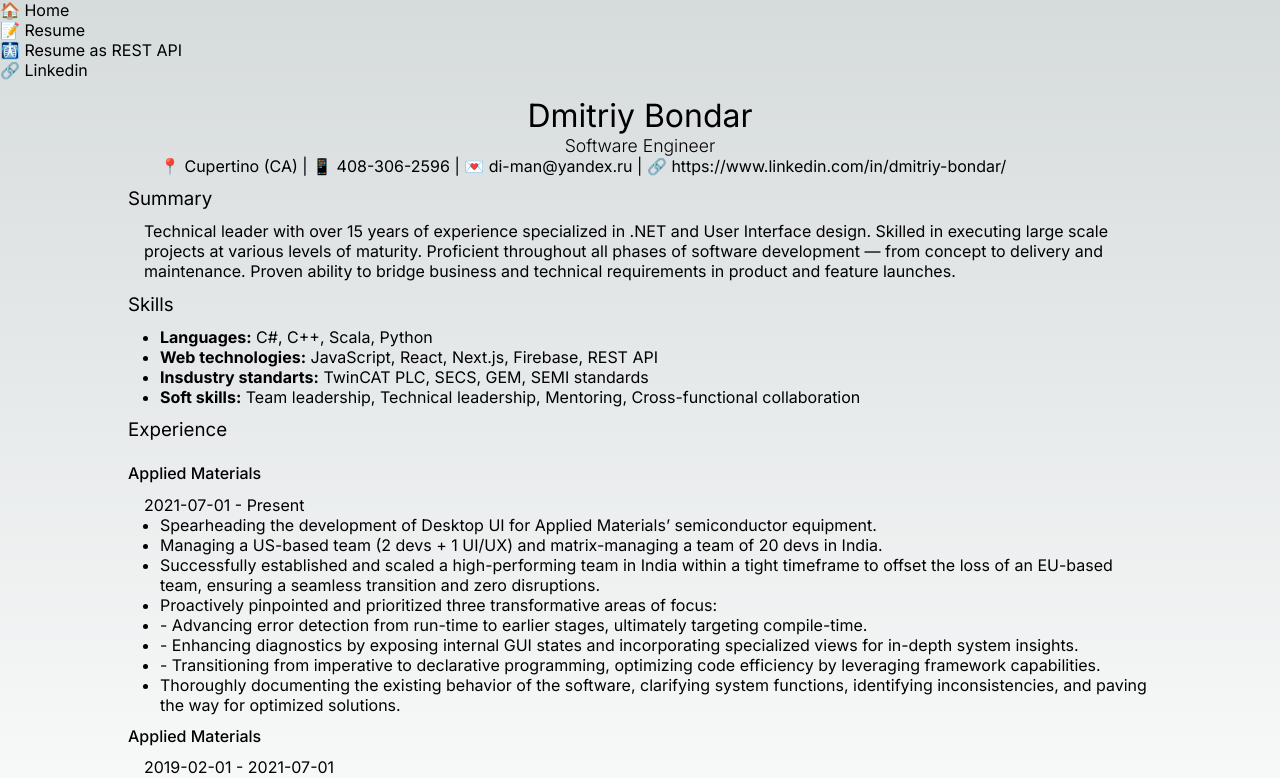
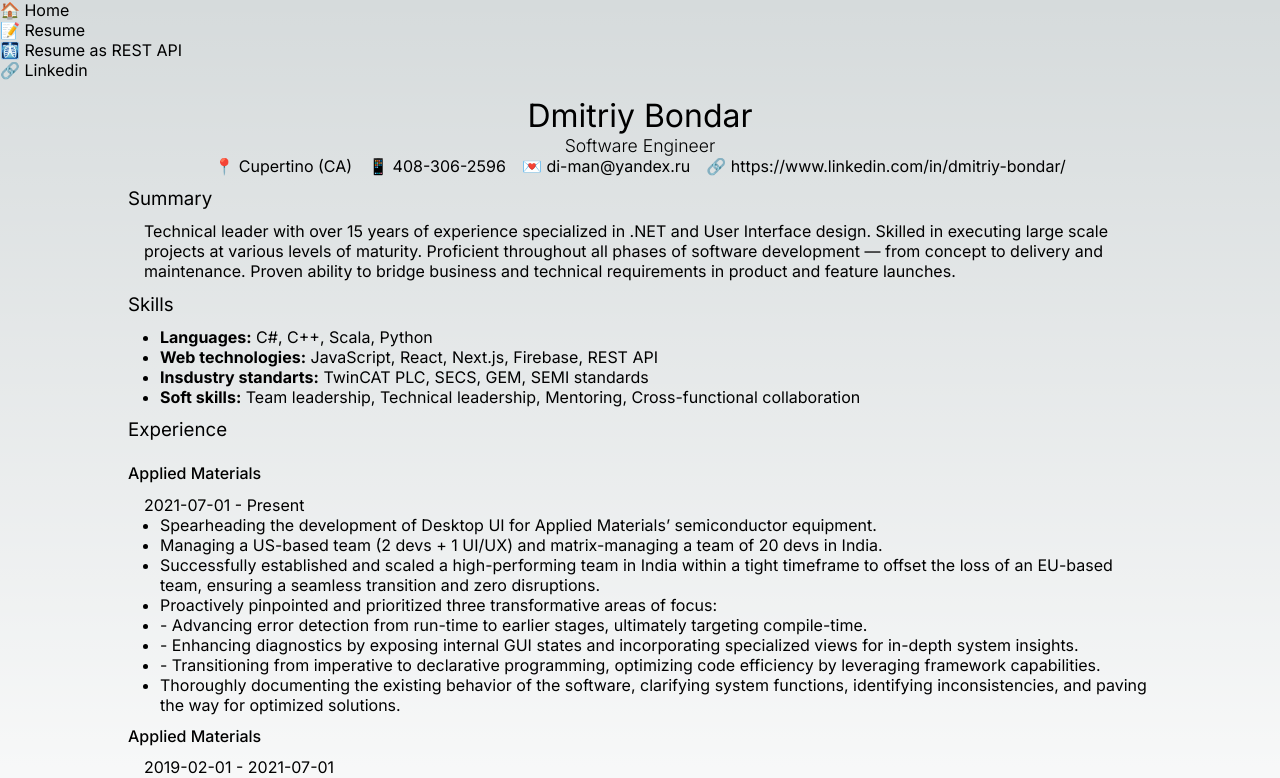
Before and after one commit to Chiocciola/resume-api, a Next.js app: page /resume in a window 1280 px wide. Shown: the top 778 px of the page. Built offline with nearby package versions, Linux system fonts and the light colour scheme.

Commit message:
Fix contact details using css

```diff
--- a/app/page.module.css
+++ b/app/page.module.css
@@ -40,12 +40,17 @@
   margin-left: 2rem;
 }
 
-.flexlist li + li::before {
-  content: " | ";
+.flexlist ul {
+  margin: 0;
+  text-align: center;
 }
 
+
 .flexlist li {
-  display: inline;
+  position: relative;
+  display: inline-block;
+  text-wrap: nowrap;
+  margin: 0rem 0.5rem;
 }
 
 /* Mobile */
--- a/app/resume/page.jsx
+++ b/app/resume/page.jsx
@@ -36,10 +36,10 @@
 
             <div className={styles.flexlist}>
                 <ul>
-                    <li><nobr>📍 {resume.location}</nobr></li>
-                    <li><a href={`tel:${resume.phone}`}><nobr>📱 {resume.phone}</nobr></a></li>
-                    <li><a href={`mailto:${resume.email}`}><nobr>💌 {resume.email}</nobr></a></li>
-                    <li><a href={resume.homePage}><nobr>🔗 {resume.homePage}</nobr></a></li>
+                    <li>📍 {resume.location}</li>
+                    <li><a href={`tel:${resume.phone}`}>📱 {resume.phone}</a></li>
+                    <li><a href={`mailto:${resume.email}`}>💌 {resume.email}</a></li>
+                    <li><a href={resume.homePage}>🔗 {resume.homePage}</a></li>
                 </ul>
             </div>
 
```
